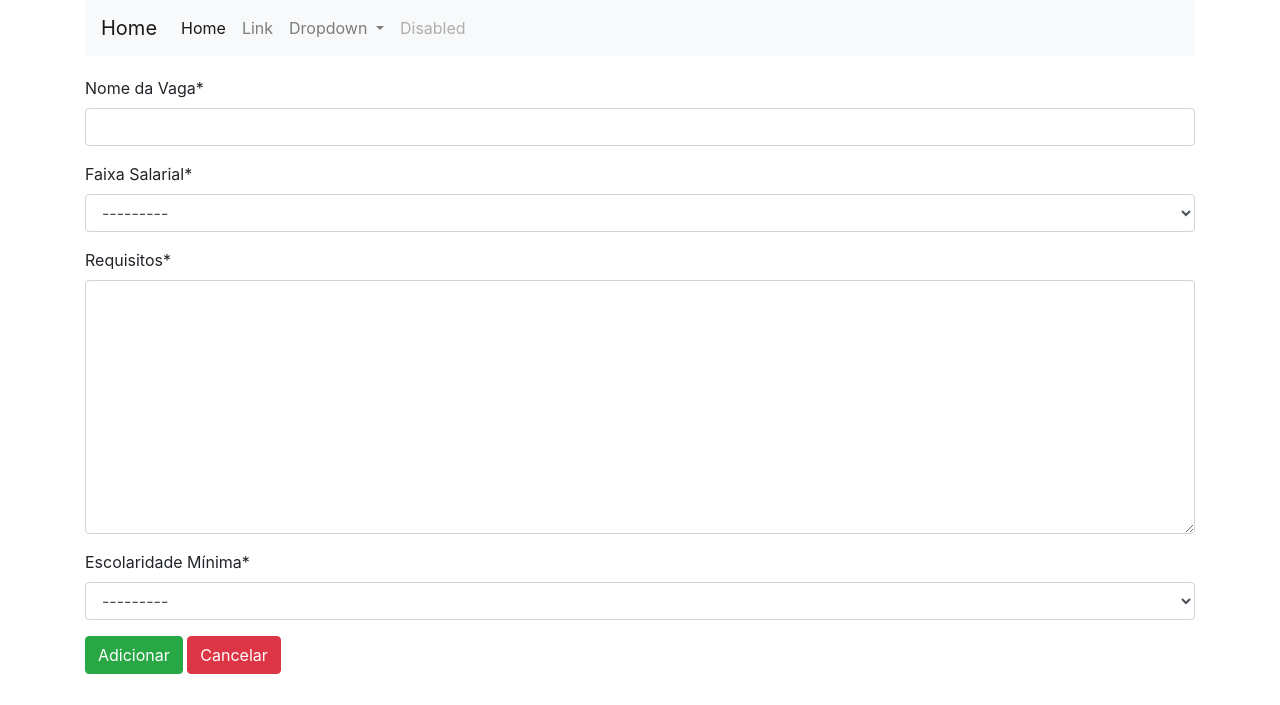
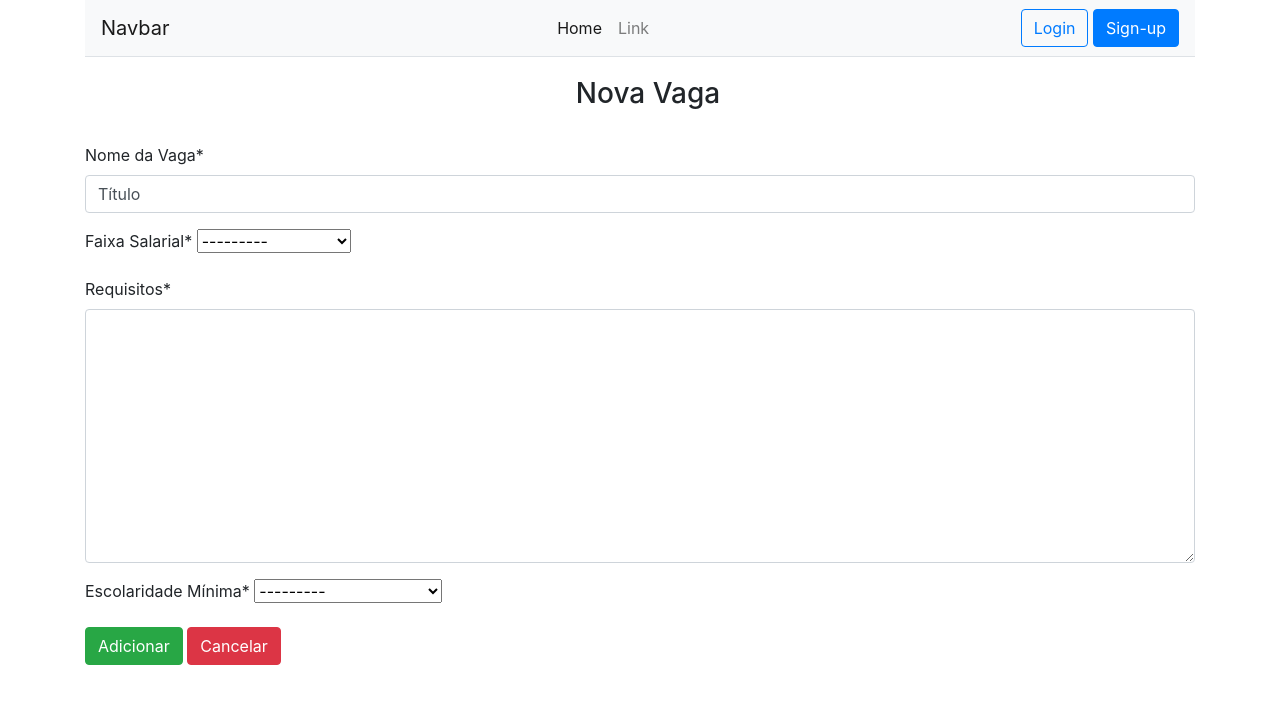
Before and after one commit to hiagop22/Desafio_Recruitment, a Django app: page /recruiters/new_job/ in a window 1280 px wide. Shown: the top 705 px of the page. Run offline with Django 3.2, Linux system fonts and the light colour scheme; some libraries are stand-ins or nearby versions.

Commit message:
criado o template de vagas criadas para os recrutadores.

```diff
--- a/recruiters/forms.py
+++ b/recruiters/forms.py
@@ -3,7 +3,7 @@ from recruiters.models import Job
 from django import forms
 from .models import Job
 
-class NewJob(forms.ModelForm):
+class JobForm(forms.ModelForm):
     class Meta:
         model = Job
         fields = ['title', 'salary_range',
--- a/recruiters/models.py
+++ b/recruiters/models.py
@@ -1,4 +1,5 @@
 from django.db import models
+from django.utils.timezone import now
 
 from django.conf import settings
 
@@ -31,10 +32,17 @@ class Job(models.Model):
         (DOCTORATE, 'Doutorado')
     ]
 
-    recruiter = models.OneToOneField(settings.AUTH_USER_MODEL, on_delete=models.CASCADE)
-    title = models.CharField(max_length=255, verbose_name='Nome da Vaga')
+    recruiter = models.ForeignKey(settings.AUTH_USER_MODEL, on_delete=models.CASCADE)
+    title = models.CharField(max_length=255, verbose_name='Nome da Vaga',
+                    default='Título')
     salary_range = models.CharField(choices=SALARY_RANGE_CHOICES, max_length=2,
                     verbose_name='Faixa Salarial')
     requirements = models.TextField(verbose_name='Requisitos')
     compulsory_school = models.CharField(choices=COMPULSORY_SCHOOL_CHOICES, max_length=255,
                     verbose_name='Escolaridade Mínima')
+
+    created_at = models.DateTimeField(auto_now_add=True)
+    update_at = models.DateTimeField(auto_now=True)
+
+    def __str__(self):
+        return self.title
--- a/recruiters/templates/recruiters/new_job.html
+++ b/recruiters/templates/recruiters/new_job.html
@@ -1,9 +1,11 @@
 {% extends 'base.html' %}
 {% load crispy_forms_tags %}
+
 {% block title%}Nova Vaga{% endblock%}
 
+{% block header%}Nova Vaga{% endblock%}
+
 {% block content%}
-
     <form method="POST">
         {% csrf_token %}
         <!-- {{form.as_p}} -->
@@ -11,7 +13,7 @@
 
     <button type="submit" class="btn btn-success">Adicionar</button>
     <!-- <button type="button" class="btn btn-danger"onclick="location.href='{{ BASE_URL }}list/'">Cancelar</button> -->
-    <button type="button" class="btn btn-danger" onclick="#">Cancelar</button>
+    <button type="button" class="btn btn-danger">Cancelar</button>
     </form>
 
 
--- a/recruiters/urls.py
+++ b/recruiters/urls.py
@@ -8,5 +8,6 @@ app_name = 'recruiters'
 urlpatterns = [
     path('', views.home, name='home'),
     path('new_job/', views.new_job, name='new_job'),
+    path('list_jobs/', views.list_jobs, name='list_jobs'),
 
 ]
--- a/recruiters/views.py
+++ b/recruiters/views.py
@@ -1,16 +1,26 @@
 from django.shortcuts import redirect, render, get_object_or_404
-from .forms import NewJob
+from django.contrib.auth.decorators import login_required
 
+from .forms import JobForm
+from .models import Job
+
+# @login_required
 def home(request):
     return render(request, 'recruiters/home.html')
 
+# @login_required(login_url='')
 def new_job(request):
     if request.method == 'POST':
-        form = NewJob(request.POST)
+        form = JobForm(request.POST)
 
         if form.is_valid():
             job = form.save()
             return redirect('new_job/')
 
-    form = NewJob()
+    form = JobForm()
     return render(request, 'recruiters/new_job.html', {'form': form})
+
+def list_jobs(request):
+    jobs = Job.objects.filter(recruiter=request.user).order_by('-created_at')
+
+    return render(request, 'recruiters/list_jobs.html', {'jobs': jobs})
--- a/recruitment/settings.py
+++ b/recruitment/settings.py
@@ -46,6 +46,7 @@ INSTALLED_APPS = [
 
     # 3rd apps
     'crispy_forms',
+    "crispy_bootstrap5",
 ]
 
 MIDDLEWARE = [
@@ -141,4 +142,5 @@ AUTH_USER_MODEL = 'users.User'
 
 
 # Crispy
-CRISPY_TEMPLATE_PACK = 'bootstrap4'
+CRISPY_ALLOWED_TEMPLATES_PACKS = 'bootstrap5'
+CRISPY_TEMPLATE_PACK = 'bootstrap5'
--- a/static/css/styles.css
+++ b/static/css/styles.css
@@ -1,3 +1,32 @@
 .navbar{
     margin-bottom: 20px;
 }
+
+.navbar-nav,
+.mr-auto {
+flex: 1;
+margin: auto !important;
+display: flex;
+justify-content: space-between;
+}
+
+.py-3{
+    padding-left: 1rem!important;
+    padding-bottom: 1rem!important;
+}
+
+.border-bottom{
+    border-bottom-width: 1px !important;
+    border-bottom-style: solid!important;
+    border-bottom-color: #dee2e6!important;
+}
+
+.mb-4{
+    padding-bottom: 0%!important;
+    padding-top: 0%!important;
+}
+
+/* link */
+#add-link{
+    text-decoration: none;
+}
--- a/templates/base.html
+++ b/templates/base.html
@@ -7,31 +7,31 @@
     <meta name="viewport" content="width=device-width, initial-scale=1.0">
 
     <!-- Bootstrap CSS -->
-    <link rel="stylesheet" href="https://stackpath.bootstrapcdn.com/bootstrap/4.4.1/css/bootstrap.min.css" integrity="sha384-Vkoo8x4CGsO3+Hhxv8T/Q5PaXtkKtu6ug5TOeNV6gBiFeWPGFN9MuhOf23Q9Ifjh" crossorigin="anonymous">
+    <link rel="stylesheet" href="https://cdn.jsdelivr.net/npm/bootstrap@4.6.0/dist/css/bootstrap.min.css" integrity="sha384-B0vP5xmATw1+K9KRQjQERJvTumQW0nPEzvF6L/Z6nronJ3oUOFUFpCjEUQouq2+l" crossorigin="anonymous">
 
     <link rel="stylesheet" href="{% static 'css/styles.css' %}" />
 
     <title>{% block title%}{% endblock %}</title>
+
 </head>
 <body>
 
   <div class="container">
-
-<nav class="navbar navbar-expand-lg navbar-light bg-light">
-  <a class="navbar-brand" href="#">Home</a>
+  <nav class="navbar navbar-expand-lg navbar-light bg-light border-bottom">
+    <a class="navbar-brand" href="#">Navbar</a>
     <button class="navbar-toggler" type="button" data-toggle="collapse" data-target="#navbarSupportedContent" aria-controls="navbarSupportedContent" aria-expanded="false" aria-label="Toggle navigation">
       <span class="navbar-toggler-icon"></span>
     </button>
 
     <div class="collapse navbar-collapse" id="navbarSupportedContent">
-    <ul class="navbar-nav mr-auto">
+      <ul class="navbar-nav mr-auto justify-content-center">
         <li class="nav-item active">
           <a class="nav-link" href="#">Home <span class="sr-only">(current)</span></a>
         </li>
         <li class="nav-item">
           <a class="nav-link" href="#">Link</a>
         </li>
-      <li class="nav-item dropdown">
+        <!-- <li class="nav-item dropdown">
           <a class="nav-link dropdown-toggle" href="#" id="navbarDropdown" role="button" data-toggle="dropdown" aria-haspopup="true" aria-expanded="false">
             Dropdown
           </a>
@@ -41,14 +41,28 @@
             <div class="dropdown-divider"></div>
             <a class="dropdown-item" href="#">Something else here</a>
           </div>
-      </li>
-      <li class="nav-item">
-        <a class="nav-link disabled" href="#">Disabled</a>
-      </li>
+        </li> -->
       </ul>
+      <!-- <form class="form-inline my-2 my-lg-0">
+        <input class="form-control mr-sm-2" type="search" placeholder="Search" aria-label="Search">
+        <button class="btn btn-outline-success my-2 my-sm-0" type="submit">Search</button>
+      </form> -->
+      <div class="my-2 my-lg-0">
+        <button type="button" class="btn btn-outline-primary me-2">Login</button>
+        <button type="button" class="btn btn-primary">Sign-up</button>
+        </div>
+    </div>
+  </nav>
+
+
+
+
+<header class="py-3 mb-4">
+  <div class="d-flex flex-wrap justify-content-center">
+      <h3>{% block header%}{%endblock%}</h3>
 
   </div>
-</nav>
+</header>
 
 {% block content %}{% endblock %}
 </div>
@@ -59,5 +73,6 @@
     <script src="https://code.jquery.com/jquery-3.4.1.slim.min.js" integrity="sha384-J6qa4849blE2+poT4WnyKhv5vZF5SrPo0iEjwBvKU7imGFAV0wwj1yYfoRSJoZ+n" crossorigin="anonymous"></script>
     <script src="https://cdn.jsdelivr.net/npm/popper.js@1.16.0/dist/umd/popper.min.js" integrity="sha384-Q6E9RHvbIyZFJoft+2mJbHaEWldlvI9IOYy5n3zV9zzTtmI3UksdQRVvoxMfooAo" crossorigin="anonymous"></script>
     <script src="https://stackpath.bootstrapcdn.com/bootstrap/4.4.1/js/bootstrap.min.js" integrity="sha384-wfSDF2E50Y2D1uUdj0O3uMBJnjuUD4Ih7YwaYd1iqfktj0Uod8GCExl3Og8ifwB6" crossorigin="anonymous"></script>
+
 </body>
 </html>
```
Also changed, not shown: recruiters/templates/recruiters/list_jobs.html (added, +40 -0 lines), users/admin.py (+6 -6 lines), recruiters/migrations/0002_auto_20210603_1436.py (added), recruiters/migrations/0003_alter_job_title.py (added), recruiters/migrations/0004_auto_20210603_1823.py (added), recruiters/migrations/0005_alter_job_recruiter.py (added). Lines whose indentation alone changed are shown as unchanged.
